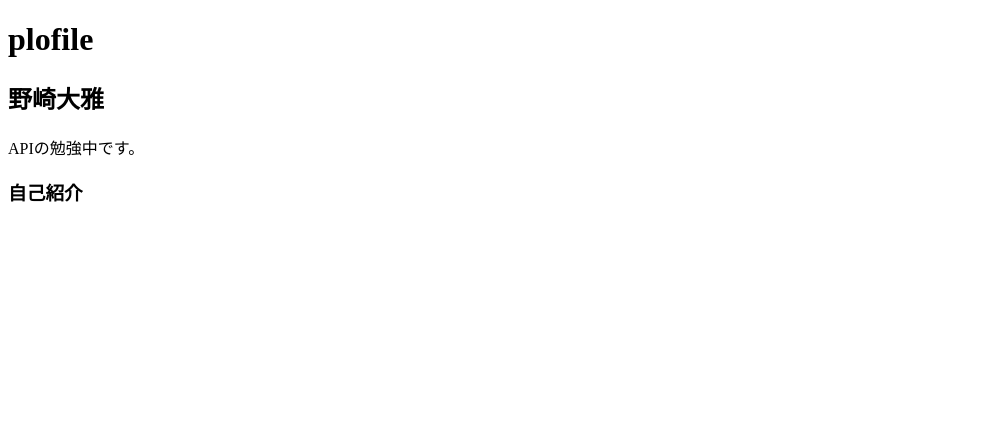
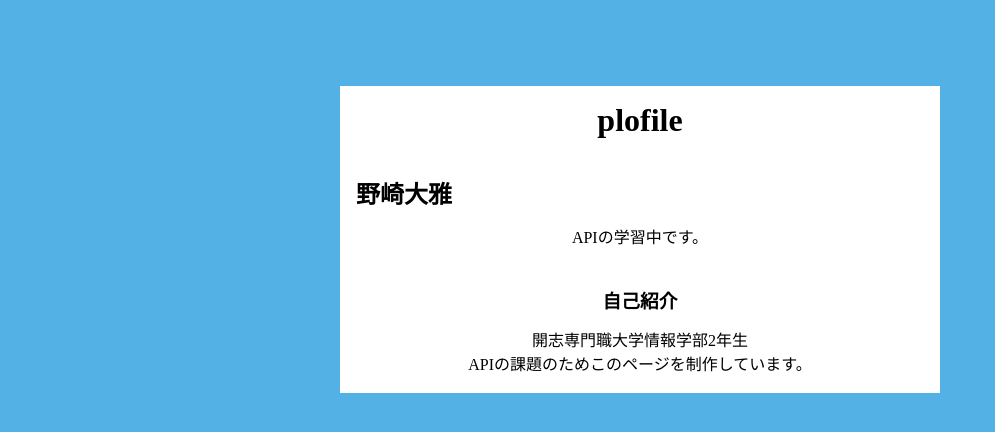
Before and after one commit to nozaki51/API-ex1, a plain HTML site: page index.html in a window 1280 px wide. Shown: the whole page, without its empty margins (0-995 px from the left). Drawn offline with Linux system fonts and the light colour scheme.

Commit message:
Update index.html

```diff
--- a/index.html
+++ b/index.html
@@ -6,12 +6,50 @@
     <meta name="viewport" content="width=device-width, initial-scale=1.0">
     <title>自己紹介ページ</title>
 </head>
-<body>
-    <h1>plofile</h1>
+<body class="wrap">
+    <br><br><br>
+    <div class="content">
+        <h1 class="heading-lv1 text-center">plofile</h1>
+        <br><br>
+        <h2 class="heading-lv2">野崎大雅</h2>
+        <p class="text text-center">APIの学習中です。</p>
+        <br><br>
+        <h3 class="heading-lv3 text-center">自己紹介</h3>
+        <p class="text text-center">
+            開志専門職大学情報学部2年生
+            <br>
+            APIの課題のためこのページを制作しています。
+        </p>
+    </div>
+    <style>
+        .text{
+            margin: 16px 0 0;
+            font-size: 16px;
+            line-height: 1.5;
+        }
 
-    <h2>野崎大雅</h2>
-    <p>APIの勉強中です。</p>
+        .text-center{
+            text-align: center;
+        }
 
-    <h3>自己紹介</h3>
+        *{
+            margin: 0;
+            padding: 0;
+            box-sizing: border-box;
+        }
+
+        .wrap{
+            padding: 32px 0 64px;
+            background-color: #54B1E5;
+        }
+
+        .content{
+            width: 100%;
+            max-width: 600px;
+            margin: 0 auto;
+            padding: 16px;
+            background-color: #fff;
+        }
+    </style>
 </body>
 </html>
```
